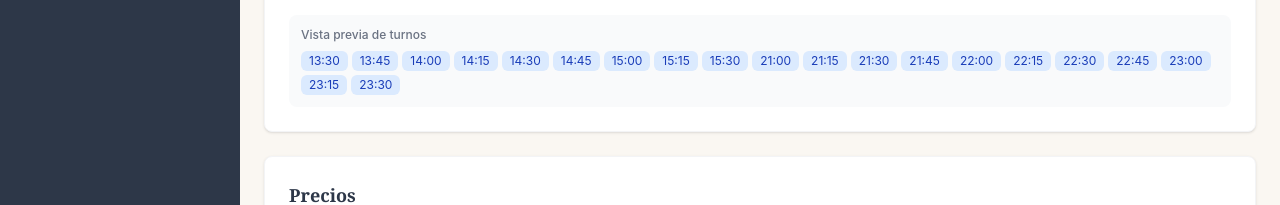
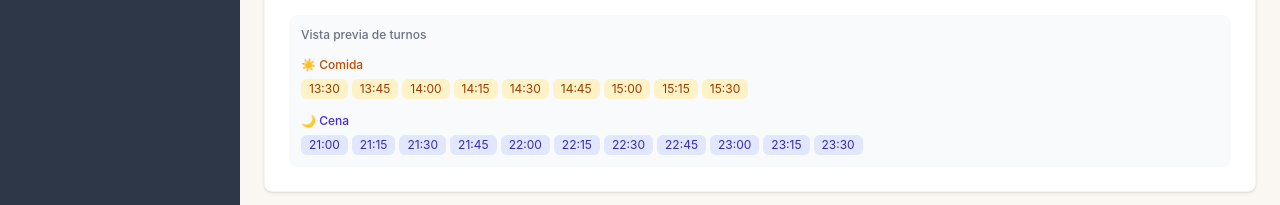
Before and after one commit to pablogarciapda/tfm-restaurante, a Nuxt app: page /cocina/configuracion in a window 1280 px wide. Shown: the part 372-577 px from the top of the page. Built offline with nearby package versions, Linux system fonts and the light colour scheme; no server answers; the database is empty.

Commit message:
feat(config): vista previa de horarios en dos filas — comida y cena separadas
Slots de la mañana (ámbar ☀️) en fila superior, tarde (índigo 🌙) debajo.
Separación visual clara con colores distintos por turno.

```diff
--- a/app/components/ConfiguracionForm.vue
+++ b/app/components/ConfiguracionForm.vue
@@ -163,6 +163,21 @@ const slotPreview = computed(() => {
   } catch {
     return []
   }
+})
+
+// Split slots into morning (comida) and evening (cena) for visual separation
+const slotsComida = computed(() => {
+  const [comidaStart] = form.horarios_config.comida_inicio.split(':').map(Number)
+  return slotPreview.value.filter((s) => {
+    const h = parseInt(s.hora.split(':')[0]!)
+    return h >= comidaStart! && h < 17 // before 17:00 = morning
+  })
+})
+const slotsCena = computed(() => {
+  return slotPreview.value.filter((s) => {
+    const h = parseInt(s.hora.split(':')[0]!)
+    return h >= 17 // 17:00 and later = evening
+  })
 })
 
 const totalCapacidadZonas = computed(() =>
@@ -490,15 +505,33 @@ const checkboxClass = 'h-4 w-4 rounded'
       <!-- Preview -->
       <div v-if="slotPreview.length > 0" class="mt-4 rounded-lg bg-gray-50 p-3">
         <p class="mb-2 text-xs font-medium text-gray-500">Vista previa de turnos</p>
-        <div class="flex flex-wrap gap-1">
+        <!-- Comida row -->
+        <div v-if="slotsComida.length > 0" class="mb-2">
+          <span class="mr-2 text-xs font-medium text-amber-700">☀️ Comida</span>
+          <div class="mt-1 flex flex-wrap gap-1">
             <span
-            v-for="slot in slotPreview"
+              v-for="slot in slotsComida"
               :key="slot.hora"
-            class="rounded-md bg-blue-100 px-2 py-0.5 text-xs text-blue-800"
+              class="rounded-md bg-amber-100 px-2 py-0.5 text-xs text-amber-800"
               data-testid="slot-preview"
             >
               {{ slot.hora }}
             </span>
+          </div>
+        </div>
+        <!-- Cena row -->
+        <div v-if="slotsCena.length > 0">
+          <span class="mr-2 text-xs font-medium text-indigo-700">🌙 Cena</span>
+          <div class="mt-1 flex flex-wrap gap-1">
+            <span
+              v-for="slot in slotsCena"
+              :key="slot.hora"
+              class="rounded-md bg-indigo-100 px-2 py-0.5 text-xs text-indigo-800"
+              data-testid="slot-preview"
+            >
+              {{ slot.hora }}
+            </span>
+          </div>
         </div>
       </div>
     </div>
```
Lines whose indentation alone changed are shown as unchanged.
